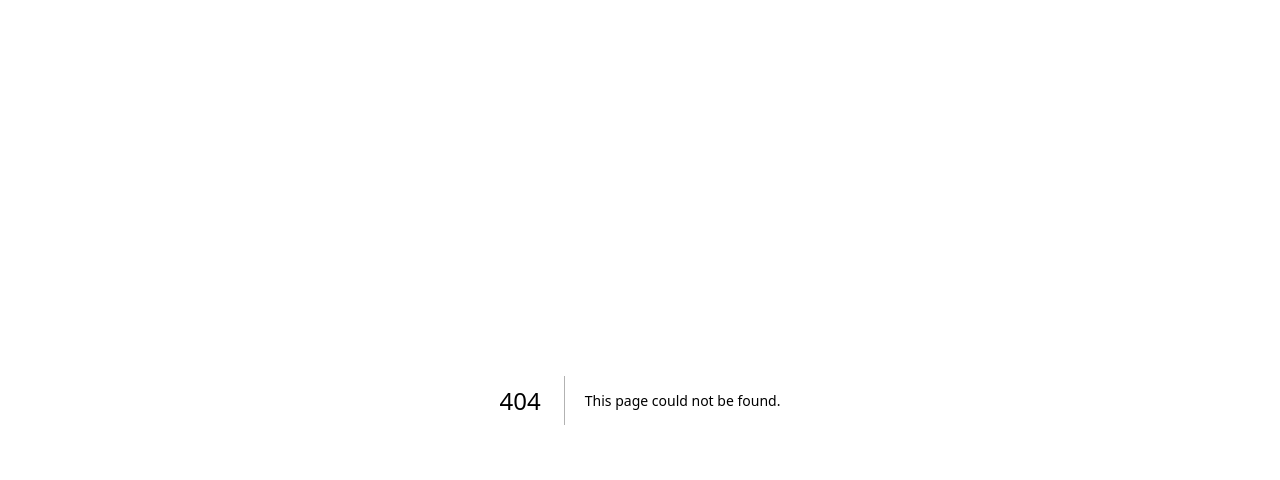
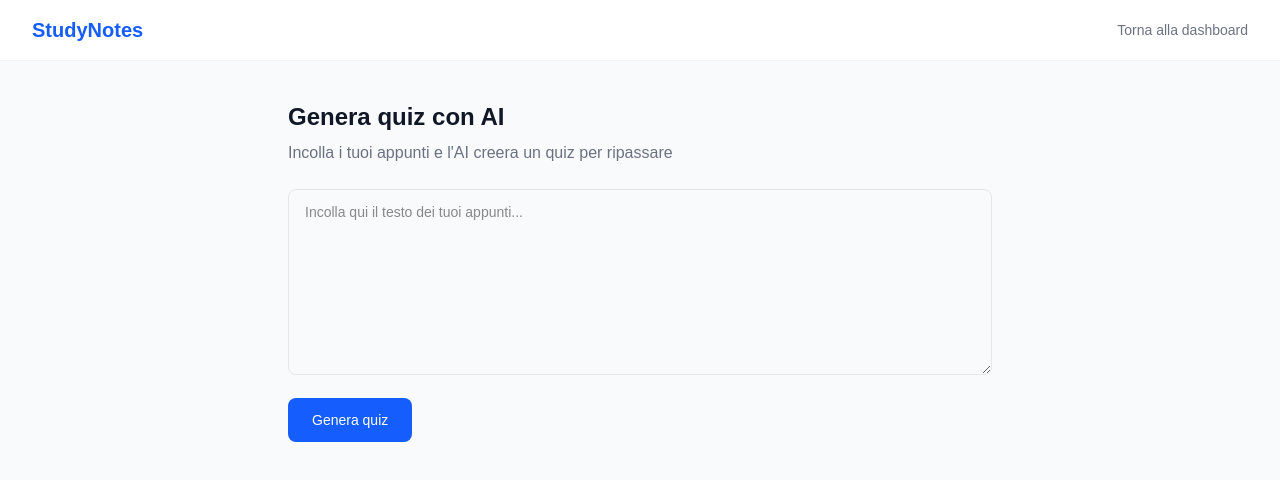
Before and after one commit to StarUpm/studynotes, a Next.js app: page /quiz in a window 1280 px wide. Before the commit this address had no page. Shown: the top 480 px of the page. Built offline with nearby package versions, Linux system fonts and the light colour scheme.

Commit message:
Create page.tsx

```diff
--- /dev/null
+++ b/src/app/quiz/page.tsx
@@ -0,0 +1,131 @@
+'use client'
+
+import { useState } from 'react'
+import { useRouter } from 'next/navigation'
+
+type Domanda = {
+  domanda: string
+  opzioni: string[]
+  risposta_corretta: number
+  spiegazione: string
+}
+
+export default function Quiz() {
+  const [testo, setTesto] = useState('')
+  const [quiz, setQuiz] = useState<Domanda[]>([])
+  const [loading, setLoading] = useState(false)
+  const [error, setError] = useState('')
+  const [rispostePresenti, setRispostePresenti] = useState<number[]>([])
+  const router = useRouter()
+
+  function goToDashboard() {
+    router.push('/dashboard')
+  }
+
+  function updateTesto(e: React.ChangeEvent<HTMLTextAreaElement>) {
+    setTesto(e.target.value)
+  }
+
+  async function generaQuiz() {
+    if (testo.length < 50) {
+      setError('Inserisci almeno 50 caratteri di appunti')
+      return
+    }
+    setLoading(true)
+    setError('')
+    setQuiz([])
+    setRispostePresenti([])
+
+    try {
+      const response = await fetch('/api/generate-quiz', {
+        method: 'POST',
+        headers: { 'Content-Type': 'application/json' },
+        body: JSON.stringify({ testo: testo })
+      })
+      const data = await response.json()
+      if (data.quiz) {
+        setQuiz(data.quiz)
+        setRispostePresenti(new Array(data.quiz.length).fill(-1))
+      } else {
+        setError('Errore nella generazione del quiz')
+      }
+    } catch (e) {
+      setError('Errore di connessione')
+    }
+    setLoading(false)
+  }
+
+  function selezionaRisposta(indiceDomanda: number, indiceRisposta: number) {
+    const nuove = [...rispostePresenti]
+    nuove[indiceDomanda] = indiceRisposta
+    setRispostePresenti(nuove)
+  }
+
+  return (
+    <main className="min-h-screen bg-gray-50">
+      <nav className="bg-white border-b border-gray-100 px-8 py-4 flex justify-between items-center">
+        <span className="text-xl font-bold text-blue-600">StudyNotes</span>
+        <button onClick={goToDashboard} className="text-sm text-gray-500 hover:text-blue-600">
+          Torna alla dashboard
+        </button>
+      </nav>
+      <div className="max-w-3xl mx-auto px-8 py-10">
+        <h1 className="text-2xl font-bold text-gray-900 mb-2">Genera quiz con AI</h1>
+        <p className="text-gray-500 mb-6">Incolla i tuoi appunti e l&apos;AI creera un quiz per ripassare</p>
+
+        {error && <p className="text-red-500 text-sm mb-4">{error}</p>}
+
+        <textarea
+          placeholder="Incolla qui il testo dei tuoi appunti..."
+          value={testo}
+          onChange={updateTesto}
+          rows={8}
+          className="w-full border border-gray-200 rounded-lg px-4 py-3 mb-4 text-sm focus:outline-none focus:border-blue-500"
+        />
+
+        <button
+          onClick={generaQuiz}
+          disabled={loading}
+          className="bg-blue-600 text-white px-6 py-3 rounded-lg text-sm font-medium hover:bg-blue-700 disabled:opacity-50 mb-8"
+        >
+          {loading ? 'Generazione in corso...' : 'Genera quiz'}
+        </button>
+
+        {quiz.map(function (domanda, indiceDomanda) {
+          return (
+            <div key={indiceDomanda} className="bg-white rounded-2xl border border-gray-100 p-6 mb-4">
+              <p className="font-semibold text-gray-900 mb-4">{indiceDomanda + 1}. {domanda.domanda}</p>
+              {domanda.opzioni.map(function (opzione, indiceOpzione) {
+                const selezionata = rispostePresenti[indiceDomanda] === indiceOpzione
+                const corretta = domanda.risposta_corretta === indiceOpzione
+                const haRisposto = rispostePresenti[indiceDomanda] !== -1
+
+                let stile = 'w-full text-left border rounded-lg px-4 py-3 mb-2 text-sm '
+                if (haRisposto && corretta) {
+                  stile += 'border-green-500 bg-green-50 text-green-700'
+                } else if (haRisposto && selezionata && !corretta) {
+                  stile += 'border-red-500 bg-red-50 text-red-700'
+                } else {
+                  stile += 'border-gray-200 hover:border-blue-300'
+                }
+
+                return (
+                  <button
+                    key={indiceOpzione}
+                    onClick={function () { selezionaRisposta(indiceDomanda, indiceOpzione) }}
+                    className={stile}
+                  >
+                    {opzione}
+                  </button>
+                )
+              })}
+              {rispostePresenti[indiceDomanda] !== -1 && (
+                <p className="text-sm text-gray-500 mt-3 italic">{domanda.spiegazione}</p>
+              )}
+            </div>
+          )
+        })}
+      </div>
+    </main>
+  )
+}
```
